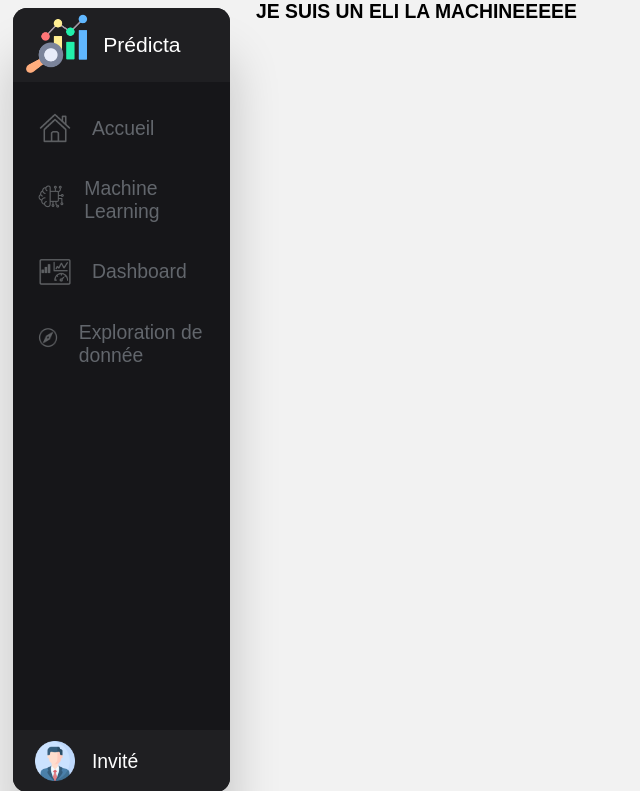
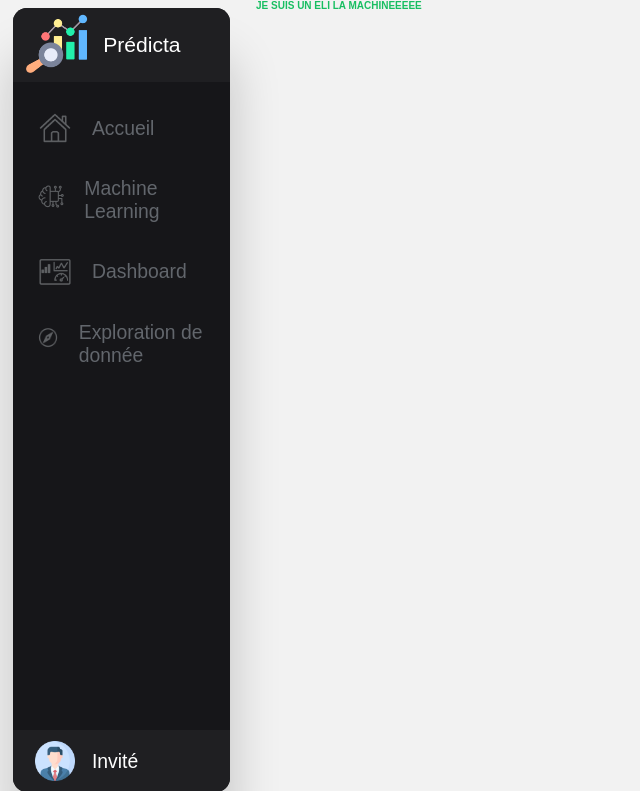
Before and after one commit to gmeline/MSPR813, a Django app: page /machineLearning/ in a window 1280 px wide. Shown: the top 791 px of the page, without its empty margins (0-640 px from the left). Run offline with Django 5.2, Linux system fonts and the light colour scheme; some web fonts are replaced.

Commit message:
fix: css files moved to static in root

```diff
--- a/machineLearning/templates/machineLearning/index.html
+++ b/machineLearning/templates/machineLearning/index.html
@@ -1,4 +1,7 @@
 {% extends 'base.html' %}
+{% block css %}
+<link rel="stylesheet" href="../static/css/machineLearning/style.css">
+{% endblock %}
 {% block content %}
 <h1>
     JE SUIS UN ELI LA MACHINEEEEE
--- /dev/null
+++ b/static/css/machineLearning/style.css
@@ -0,0 +1,4 @@
+h1 {
+    font-size: 10px ;
+    color: #18be61;
+}
--- a/templates/base.html
+++ b/templates/base.html
@@ -8,6 +8,8 @@
     <link rel="preconnect" href="https://fonts.googleapis.com">
     <link rel="preconnect" href="https://fonts.gstatic.com" crossorigin>
     <link href="https://fonts.googleapis.com/css2?family=Funnel+Display:wght@300..800&display=swap" rel="stylesheet">
+    {% block css %}
+{% endblock css %}
 </head>
 
 <body>
```
